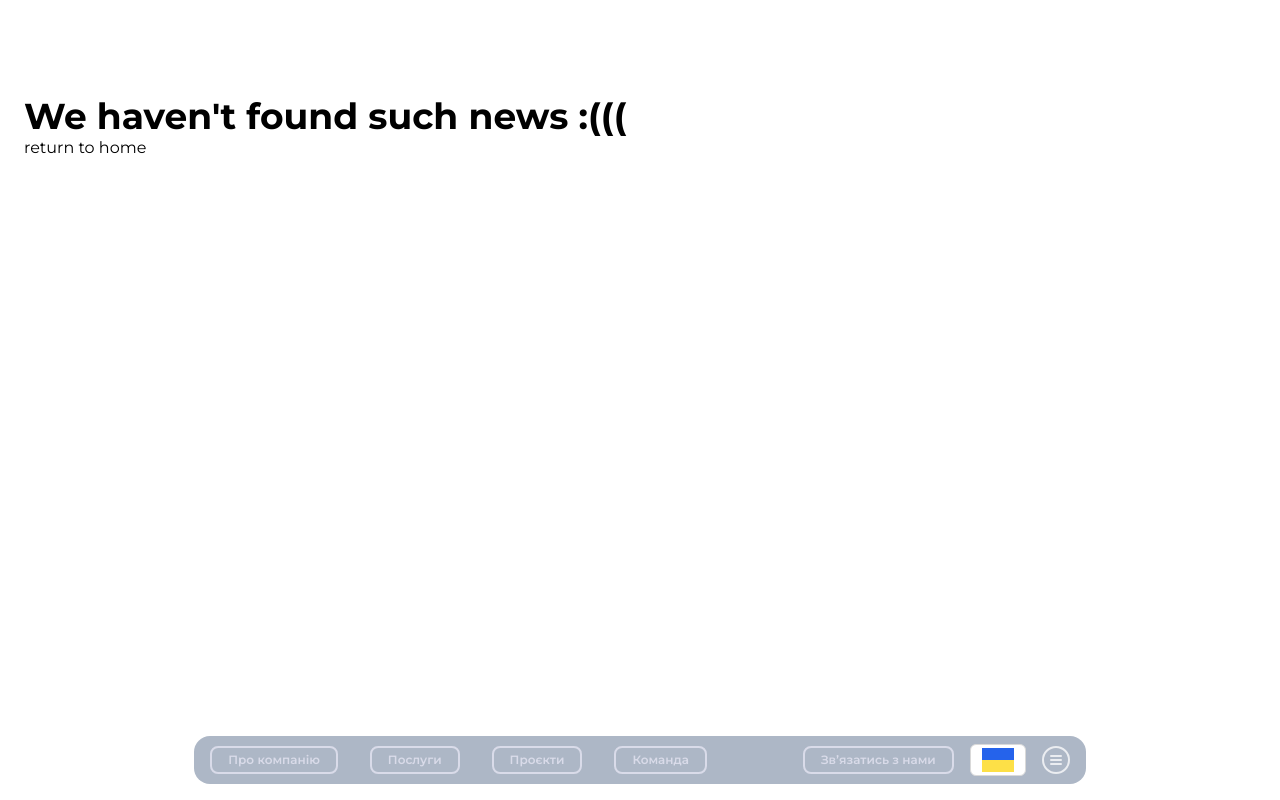
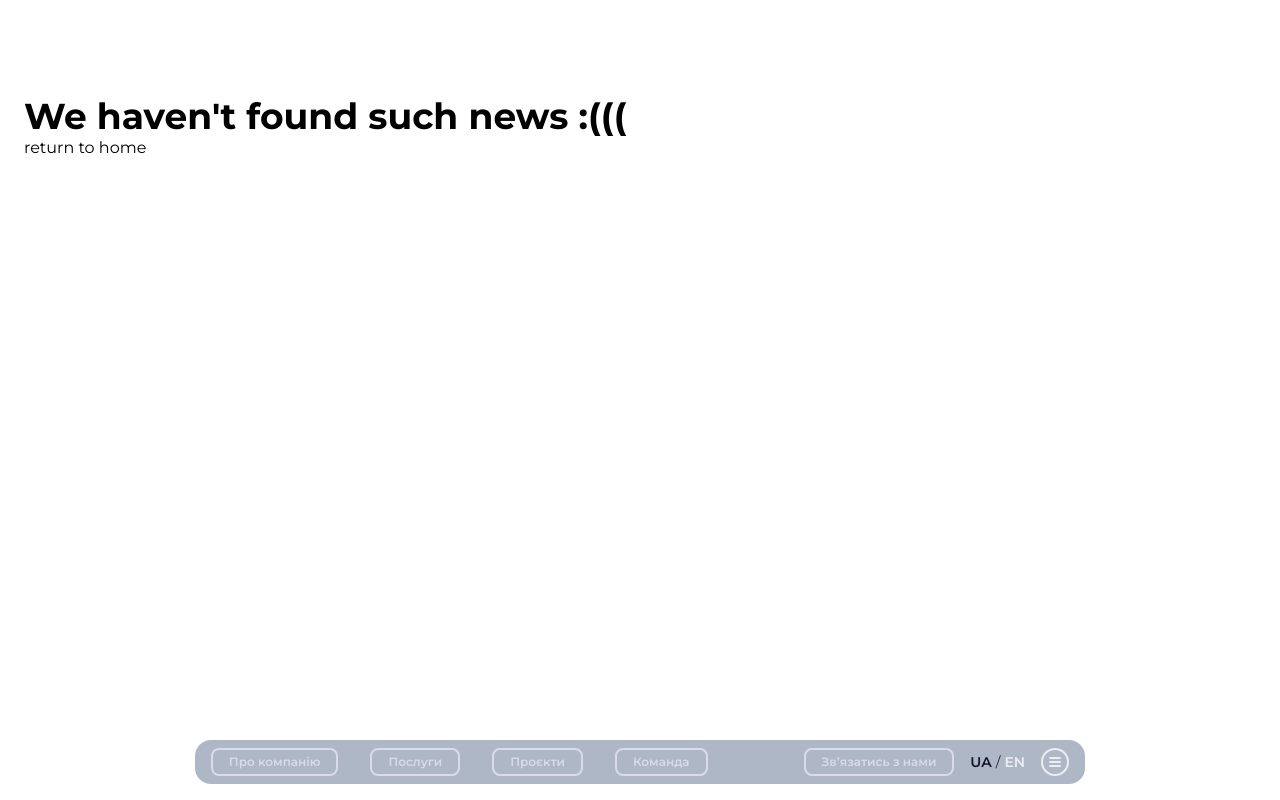
Before and after one commit to kkrasnoshchok/art-comfort, a Next.js app: page /news/1 in a window 1280 px wide. Built offline with nearby package versions, Linux system fonts and the light colour scheme.

Commit message:
style: header + partnets + statistics

```diff
--- a/src/components/header/Header.tsx
+++ b/src/components/header/Header.tsx
@@ -1,11 +1,9 @@
-import { Select } from 'antd';
 import { motion } from 'framer-motion';
 import { useRouter } from 'next/router';
 import { useEffect, useMemo, useState } from 'react';
 
 import { NavigationList } from '@/components/header/components/NavigationList/NavigationList';
 
-import { UsaIcon } from '@/assets/svgs/UsaIcon';
 import { Button } from '@/ui/Button';
 import { clsxm, useI18n } from '@/utils';
 
@@ -105,35 +103,35 @@ export const Header = () => {
             />
           </nav>
           {/* Language Select */}
-          <Select
-            size='middle'
-            className='bg-transparent'
-            defaultValue={router.locale}
-            suffixIcon={null}
-            listItemHeight={16}
-            bordered
-            options={[
-              {
-                label: (
-                  <div className='flex h-full w-full flex-col items-center justify-center'>
-                    <div className='h-3 w-8 bg-blue-600' />
-                    <div className='h-3 w-8 bg-yellow-300' />
-                  </div>
-                ),
-                value: 'ua',
-              },
-              {
-                label: (
-                  <div className='flex h-full w-full flex-col items-center justify-center'>
-                    <UsaIcon size={32} />
-                  </div>
-                ),
-
-                value: 'en',
-              },
-            ]}
-            onChange={(value) => onLocaleChange(value as 'ua' | 'en')}
-          />
+          <div className='flex flex-row items-center'>
+            <Button
+              labelClassName={clsxm(
+                'text-sm text-primary-bg',
+                router.locale === 'ua' && 'text-grayscale-header'
+              )}
+              label='UA'
+              theme='ghost'
+              onClick={() => {
+                if (router.locale === 'en') {
+                  onLocaleChange('ua');
+                }
+              }}
+            />
+            <div className='text-grayscale-headerWeak mx-1 text-sm'>/</div>
+            <Button
+              labelClassName={clsxm(
+                'text-sm text-primary-bg',
+                router.locale === 'en' && 'text-grayscale-header'
+              )}
+              label='EN'
+              theme='ghost'
+              onClick={() => {
+                if (router.locale === 'ua') {
+                  onLocaleChange('en');
+                }
+              }}
+            />
+          </div>
           {/* Burger Button */}
           <Button
             onClick={() => setMenuOpened((prev) => !prev)}
--- a/src/components/statistics/StatisticsContainer.tsx
+++ b/src/components/statistics/StatisticsContainer.tsx
@@ -23,24 +23,24 @@ const statistics: Statistics[] = [
 ];
 
 export const StatisticsContainer = () => (
-  <motion.div className='mt-12 grid w-full grid-cols-1 gap-4 px-6 md:grid-cols-3'>
+  <motion.div className='mt-8 grid w-11/12 grid-cols-1 gap-4 md:grid-cols-3'>
     {statistics.map((statistic, index) => (
       <div
         key={index}
-        className='flex flex-col items-center justify-center border border-slate-300 bg-slate-100 bg-opacity-50 p-4'
+        className='border-primary-bg flex flex-col items-center justify-center rounded-2xl border-2 bg-slate-100 bg-opacity-25 p-4 shadow-md'
       >
         <CountUp useEasing start={0} end={statistic.value} duration={2.5}>
           {({ countUpRef, start }) => (
             <motion.h1
               ref={countUpRef as Ref<HTMLHeadingElement>}
-              className='text-gray-600'
-              onViewportEnter={() => {
-                start();
-              }}
+              className='text-primary-defaultStrong'
+              onViewportEnter={() => start()}
             />
           )}
         </CountUp>
-        <h3 className='mt-2 text-xl font-semibold'>{statistic.name}</h3>
+        <h3 className='text-primary-default mt-2 text-xl font-semibold'>
+          {statistic.name}
+        </h3>
       </div>
     ))}
   </motion.div>
--- a/src/pages/index.tsx
+++ b/src/pages/index.tsx
@@ -3,13 +3,11 @@ import { ToastContainer } from 'react-toastify';
 import 'react-toastify/dist/ReactToastify.min.css';
 
 import { Layout } from '@/components/layout';
-import { StatisticsContainer } from '@/components/statistics';
 
 import { ContactsSection } from '@/pages/contacts';
 import { NewsSection } from '@/pages/news/section';
 import { ProjectsSection } from '@/pages/projects/ProjectsSection';
 import { ServicesSection } from '@/pages/services/ServicesSection';
-import { PartnersSection } from '@/sections/Partners';
 import { TeamSection } from '@/sections/Team';
 import { WelcomeSection } from '@/sections/Welcome';
 import { Seo } from '@/seo';
@@ -23,8 +21,6 @@ const HomePage = () => (
         <WelcomeSection />
         <ServicesSection />
         <ProjectsSection />
-        <StatisticsContainer />
-        <PartnersSection />
         <TeamSection />
         {/* <CertificationsSection /> */}
         {/* <ContributionSection /> */}
--- a/src/pages/projects/ProjectsSection.tsx
+++ b/src/pages/projects/ProjectsSection.tsx
@@ -1,12 +1,15 @@
 import { motion } from 'framer-motion';
 import Image, { StaticImageData } from 'next/image';
 import { FaArrowRight } from 'react-icons/fa';
+
+import { StatisticsContainer } from '@/components/statistics';
 
 import coolingSystem from '@/assets/Projects_1.jpg';
 import hvacRetrofitting from '@/assets/Projects_2.jpg';
 import industrialEnhancement from '@/assets/Projects_3.jpg';
 import smartThermostat from '@/assets/Projects_4.jpg';
 import emergencyRepair from '@/assets/Projects_5.jpg';
+import { PartnersSection } from '@/sections/Partners';
 import { Button } from '@/ui/Button';
 import { clsxm } from '@/utils';
 
@@ -128,5 +131,9 @@ export const ProjectsSection = () => (
         />
       </motion.div>
     </div>
+    <StatisticsContainer />
+    <div className='mt-8'>
+      <PartnersSection />
+    </div>
   </motion.section>
 );
--- a/src/sections/Partners/PartnersSection.tsx
+++ b/src/sections/Partners/PartnersSection.tsx
@@ -99,9 +99,9 @@ export const PartnersSection = () => {
         slidesPerView={getSlidesPerView()}
         centeredSlides
         spaceBetween={24}
-        autoplay={{ delay: 2000 }}
+        autoplay={{ delay: 3000 }}
         className={clsxm([
-          'border-primary-bg flex h-full w-11/12 items-center justify-center rounded-2xl border-2',
+          'border-primary-bg flex h-full w-11/12 items-center justify-center rounded-2xl border-2 bg-gray-50 bg-opacity-25 shadow-lg',
         ])}
       >
         {mockPartners.map((Element, idx) => (
```
